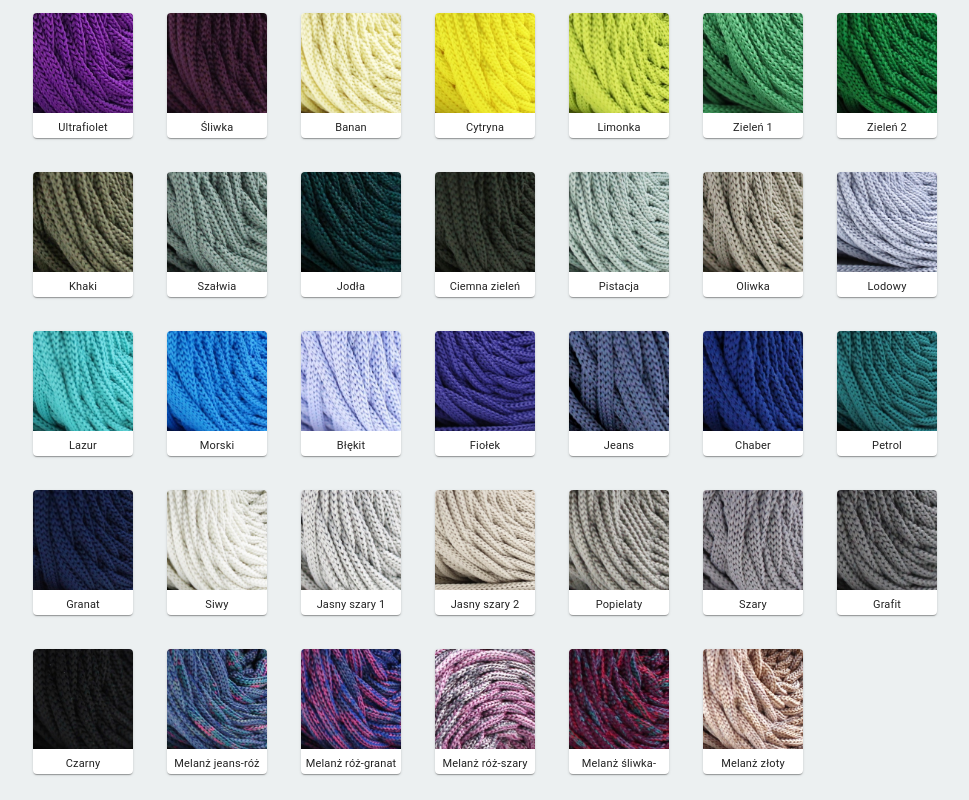
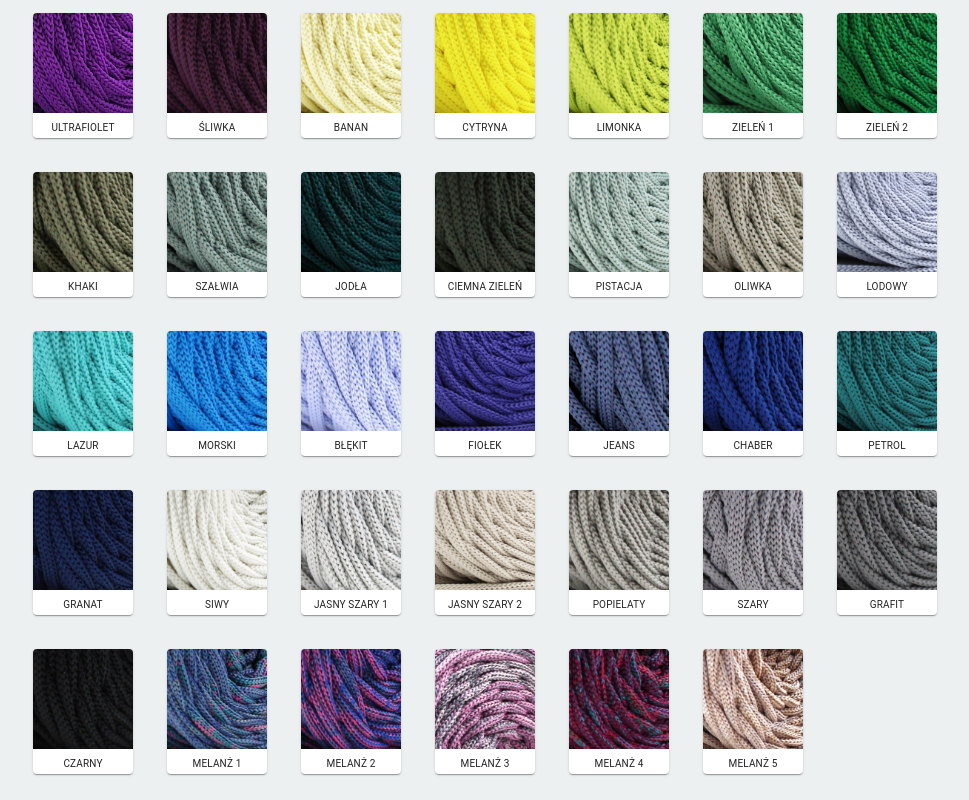
Before and after one commit to Piotr-Zacharski/hendimejdinc, a Next.js app: page /gallery in a window 1280 px wide. Shown: the part 980-1780 px from the top of the page, without its empty margins (154-1123 px from the left). Built offline with nearby package versions, Linux system fonts and the light colour scheme.

Commit message:
:lipstick:  ui changes

```diff
--- a/components/Cord.js
+++ b/components/Cord.js
@@ -80,11 +80,11 @@ const cords = [
     {name: 'Szary', url: '/cord/Szary.png'},
     {name: 'Grafit', url: '/cord/Grafit.png'},
     {name: 'Czarny', url: '/cord/Czarny.png'},
-    {name: 'Melanż jeans-róż', url: '/cord/Melanz_jeans-roz.png'},
-    {name: 'Melanż róż-granat', url: '/cord/Melanz_roz-granat.png'},
-    {name: 'Melanż róż-szary', url: '/cord/Melanz_roz-szary.png'},
-    {name: 'Melanż śliwka-malina-petrol', url: '/cord/Melanz_sliwka-malina-petrol.png'},
-    {name: 'Melanż złoty', url: '/cord/Melanz_zloty.png'},
+    {name: 'Melanż 1', url: '/cord/Melanz_jeans-roz.png'},
+    {name: 'Melanż 2', url: '/cord/Melanz_roz-granat.png'},
+    {name: 'Melanż 3', url: '/cord/Melanz_roz-szary.png'},
+    {name: 'Melanż 4', url: '/cord/Melanz_sliwka-malina-petrol.png'},
+    {name: 'Melanż 5', url: '/cord/Melanz_zloty.png'},
 ]
 
 
@@ -101,7 +101,7 @@ const Cord = () => {
                         key={cord.name}
                 >
                     <Image src={cord.url} alt={cord.name} width={100} height={100} />
-                        <p style={{fontSize: 11, marginBottom: 5 }}>{cord.name}</p>
+                        <p style={{fontSize: 10, marginBottom: 5 }}>{cord.name.toUpperCase()}</p>
                 </Card>
             )
             )
--- a/components/TShirtYarn.js
+++ b/components/TShirtYarn.js
@@ -56,7 +56,7 @@ const tyarns = [
     {name: 'Limonka', url: '/tyarn/Limonka.png'},
     {name: 'Zieleń', url: '/tyarn/Zielen.png'},
     {name: 'Khaki', url: '/tyarn/Khaki.png'},
-    {name: 'Szałwia', url: '/tyarn/Szalwia.png'},
+    {name: 'Szałwia', url: '/tyarn/szalwia.png'},
     {name: 'Jodła', url: '/tyarn/Jodla.png'},
     {name: 'Pastelowa mięta', url: '/tyarn/Pastelowa_mieta.png'},
     {name: 'Brudna mięta', url: '/tyarn/Brudna_mieta.png'},
@@ -84,7 +84,7 @@ const TShirtYarn = () => {
                         key={tyarn.name}
                 >
                     <Image src={tyarn.url} alt={tyarn.name} width={100} height={100} />
-                        <p style={{fontSize: 11, marginBottom: 5 }}>{tyarn.name}</p>
+                        <p style={{fontSize: 10, marginBottom: 5 }}>{tyarn.name.toUpperCase()}</p>
                 </Card>
             )
             )
--- a/package.json
+++ b/package.json
@@ -24,6 +24,7 @@
     "contentful": "^8.4.0",
     "emailjs-com": "^3.2.0",
     "formik": "^2.2.9",
+    "magni-image-inplace": "^1.0.4",
     "next": "^11.1.2",
     "nprogress": "^0.2.0",
     "react": "17.0.2",
@@ -33,11 +34,14 @@
     "react-dom": "17.0.2",
     "react-hook-form": "^7.15.2",
     "react-icons": "^4.2.0",
+    "react-img-hover-zoom": "^0.1.8",
+    "react-magnifier": "^3.0.4",
     "react-perfect-dark-mode": "^1.0.0",
     "react-responsive": "^9.0.0-beta.3",
     "react-simple-image-slider": "^2.1.2",
     "react-toggle-dark-mode": "^1.1.0",
     "react-use-color-mode": "^1.3.0",
+    "reactjs-magnifying-glass": "^1.0.1",
     "spinners-react": "^1.0.7",
     "styled-components": "^5.3.5",
     "yup": "^0.32.9"
```
Also changed, not shown: components/Input.js (+5 -9 lines), pages/products/[slug].js (+17 -6 lines), 2 other files (tests, documents, lock files or other folders).
